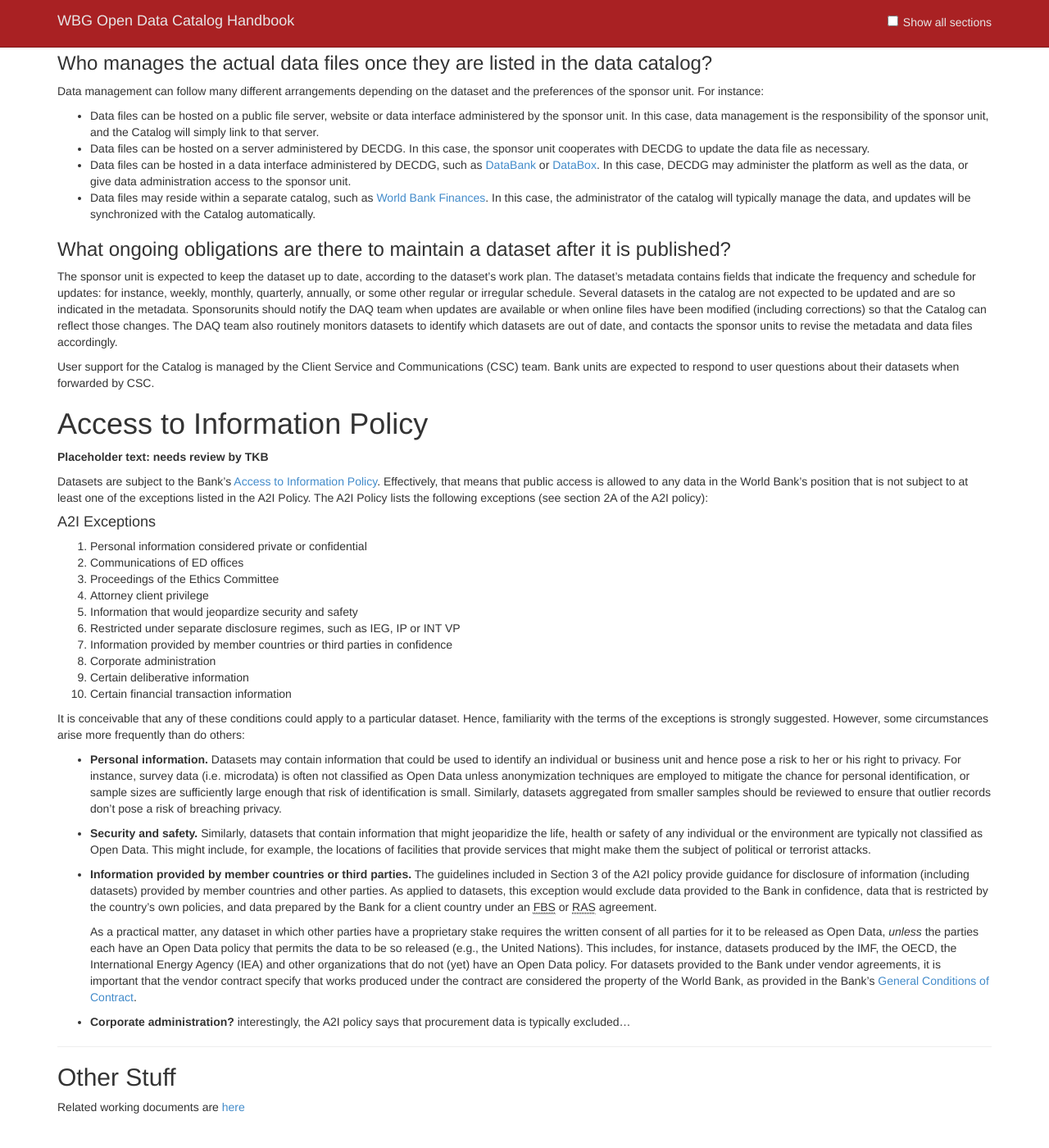
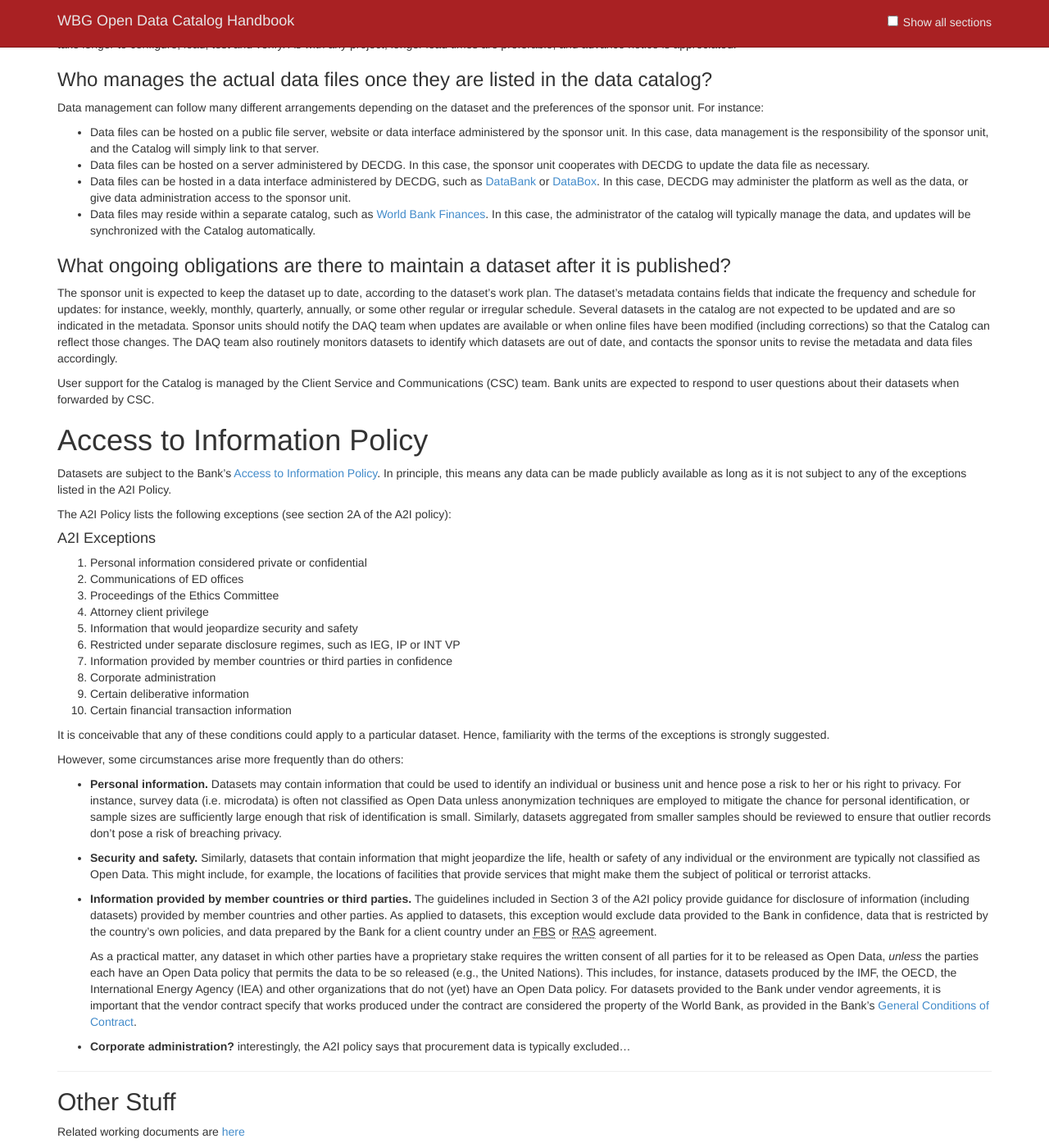
Before and after one commit to tgherzog/wbg-catalog-manual, a Jekyll site: the page built from index.md, in a window 1280 px wide and 1400 px high, scrolled down 2426 px. Shown: the whole window at 82% size. Built offline with Jekyll 4.4.1, drawn with Linux system fonts in a browser that asks for light colours; nearby versions of some CDN libraries; before the commit the page ends 3796 px from its top, so only the background shows below that; some of the changed text lies outside the part shown.

Commit message:
fixed some typos, minor change to A2I section and introduction

```diff
--- a/index.md
+++ b/index.md
@@ -7,7 +7,7 @@
 # Introduction #
 
 This manual documents the [World Bank Open Data Catalog][cat] and its administration. It also provides guidance and background for Bank staff
-that possess or administer data that could or should be considered [open data][#definition] under the Bank's [Access to Information Policy][a2i].
+that possess or administer data that could or should be considered [open data][#definition] under the Bank's [Access to Information Policy][a2i]. In particular, it provides an overview of the steps required and process involved in making a dataset publicly available and listed on the [Open Data Catalog][cat]
 
 
 # Essentials #
@@ -210,7 +210,7 @@
 
 The sponsor unit is expected to keep the dataset up to date, according to the dataset's work plan. The dataset's metadata contains fields that indicate
 the frequency and schedule for updates: for instance, weekly, monthly, quarterly, annually, or some other regular or irregular schedule. Several datasets in the catalog
-are not expected to be updated and are so indicated in the metadata. Sponsorunits should notify the DAQ team when updates are available or when online files have
+are not expected to be updated and are so indicated in the metadata. Sponsor units should notify the DAQ team when updates are available or when online files have
 been modified (including corrections) so that the Catalog can reflect those changes. The DAQ team also routinely monitors datasets to identify
 which datasets are out of date, and contacts the sponsor units to revise the metadata and data files accordingly.
 
@@ -220,10 +220,9 @@
 
 # Access to Information Policy # {#A2I}
 
-**Placeholder text: needs review by TKB**
+Datasets are subject to the Bank's [Access to Information Policy][a2i]. In principle, this means any data can be made publicly available as long as it is not subject to any of the exceptions listed in the A2I Policy.
 
-Datasets are subject to the Bank's [Access to Information Policy][a2i]. Effectively, that means that public access is allowed to any data in the World Bank's
-position that is not subject to at least one of the exceptions listed in the A2I Policy. The A2I Policy lists the following exceptions (see section 2A of the A2I policy):
+The A2I Policy lists the following exceptions (see section 2A of the A2I policy):
 
 #### A2I Exceptions
 
@@ -239,6 +238,7 @@
 10. Certain financial transaction information
 
 It is conceivable that any of these conditions could apply to a particular dataset. Hence, familiarity with the terms of the exceptions is strongly suggested.
+
 However, some circumstances arise more frequently than do others:
 
 * **Personal information.** Datasets may contain information that could be used to identify an individual or business unit and hence pose a risk to her or his
@@ -246,7 +246,7 @@
   the chance for personal identification, or sample sizes are sufficiently large enough that risk of identification is small. Similarly, datasets aggregated from
   smaller samples should be reviewed to ensure that outlier records don't pose a risk of breaching privacy.
 
-*  **Security and safety.** Similarly, datasets that contain information that might jeoparidize the life, health or safety of any individual or the environment
+*  **Security and safety.** Similarly, datasets that contain information that might jeopardize the life, health or safety of any individual or the environment
    are typically not classified as Open Data. This might include, for example, the locations of facilities that provide services that might make them the subject
    of political or terrorist attacks.
 
@@ -254,10 +254,7 @@
   (including datasets) provided by member countries and other parties. As applied to datasets, this exception would exclude data provided to the Bank in confidence,
   data that is restricted by the country's own policies, and data prepared by the Bank for a client country under an FBS or RAS agreement.
 
-  As a practical matter, any
-  dataset in which other parties have a proprietary stake requires the written consent of all parties for it to be released as Open Data, *unless* the parties
-  each have an Open Data policy that permits the data to be so released (e.g., the United Nations). This includes, for instance, datasets produced by the IMF, the OECD,
-  the International Energy Agency (IEA) and other organizations that do not (yet) have an Open Data policy.
+  As a practical matter, any  dataset in which other parties have a proprietary stake requires the written consent of all parties for it to be released as Open Data, *unless* the parties  each have an Open Data policy that permits the data to be so released (e.g., the United Nations). This includes, for instance, datasets produced by the IMF, the OECD,  the International Energy Agency (IEA) and other organizations that do not (yet) have an Open Data policy.
   For datasets provided to the Bank under vendor agreements, it is
   important that the vendor contract specify that works produced under the contract are considered the property of the World Bank, as provided in the Bank's
   [General Conditions of Contract](http://go.worldbank.org/3OeY65JQ60).
```
Also changed, not shown: other parts of index.md (+4 -4 lines).
